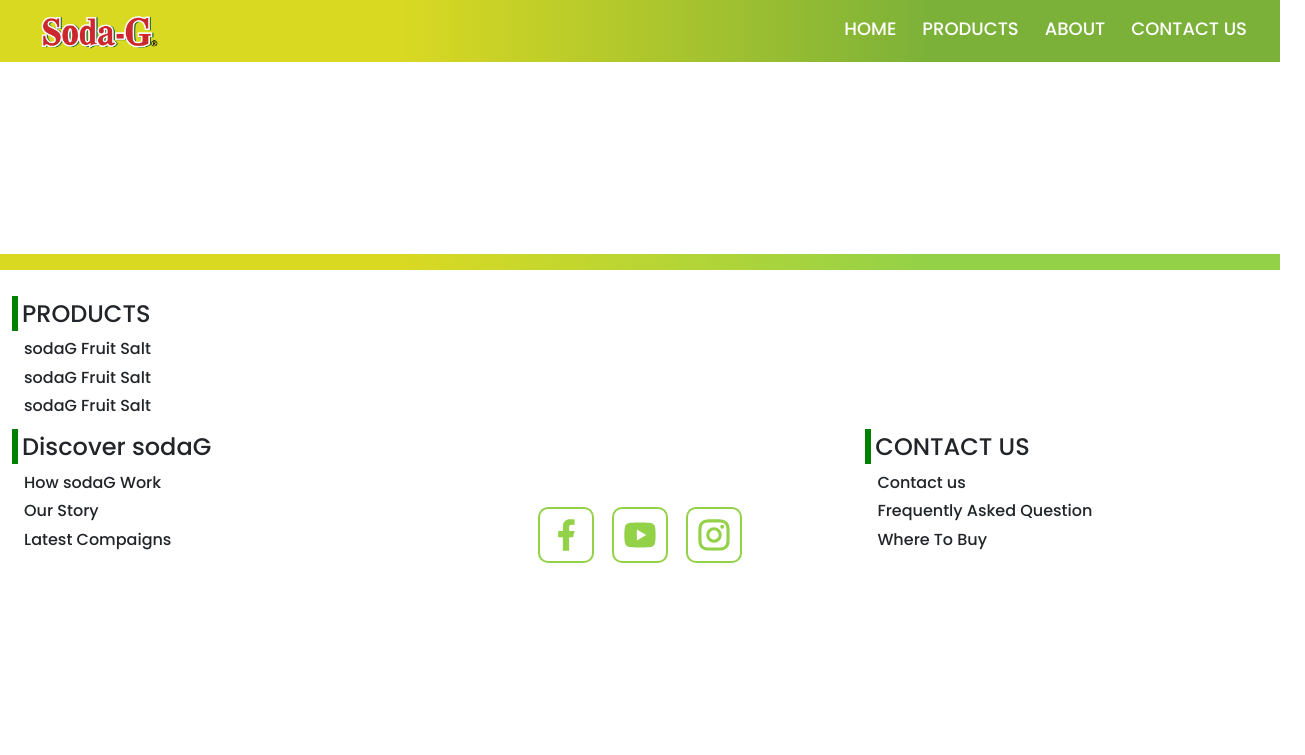
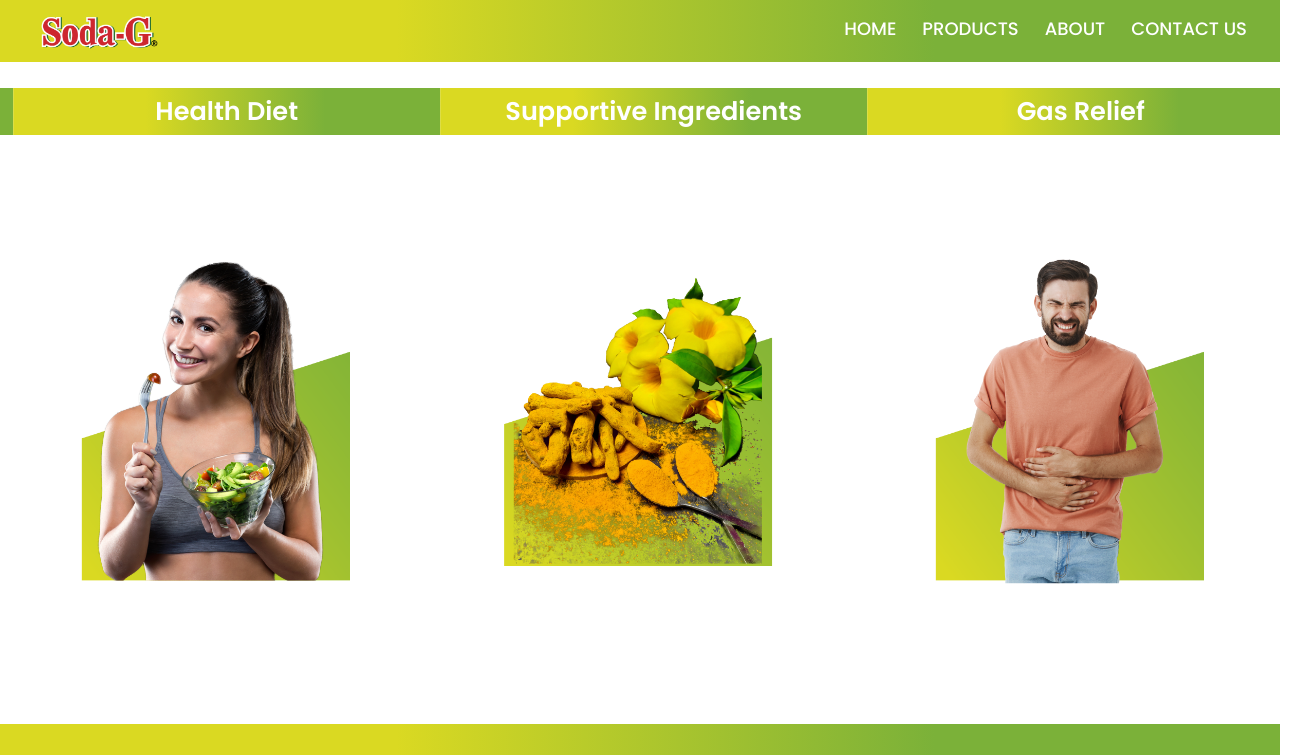
Before and after one commit to gshubham804/Sodag_Design, a React (Create React App) app: page / in a window 1280 px wide. Shown: the top 755 px of the page, 1305 px wide, since content can reach past the window. Built offline with nearby package versions, Linux system fonts and the light colour scheme.

Commit message:
updated again

```diff
--- a/src/App.js
+++ b/src/App.js
@@ -15,6 +15,7 @@
     <Router>
     <Navbar/>
     <Routes>
+    <Route path="/" exact element={<Home />} />
     <Route path="/about" exact element={<About />} />
     <Route path="/home" exact element={<Home />} />
     <Route path="/sodagall" exact element={<Sodagall />} />
```
